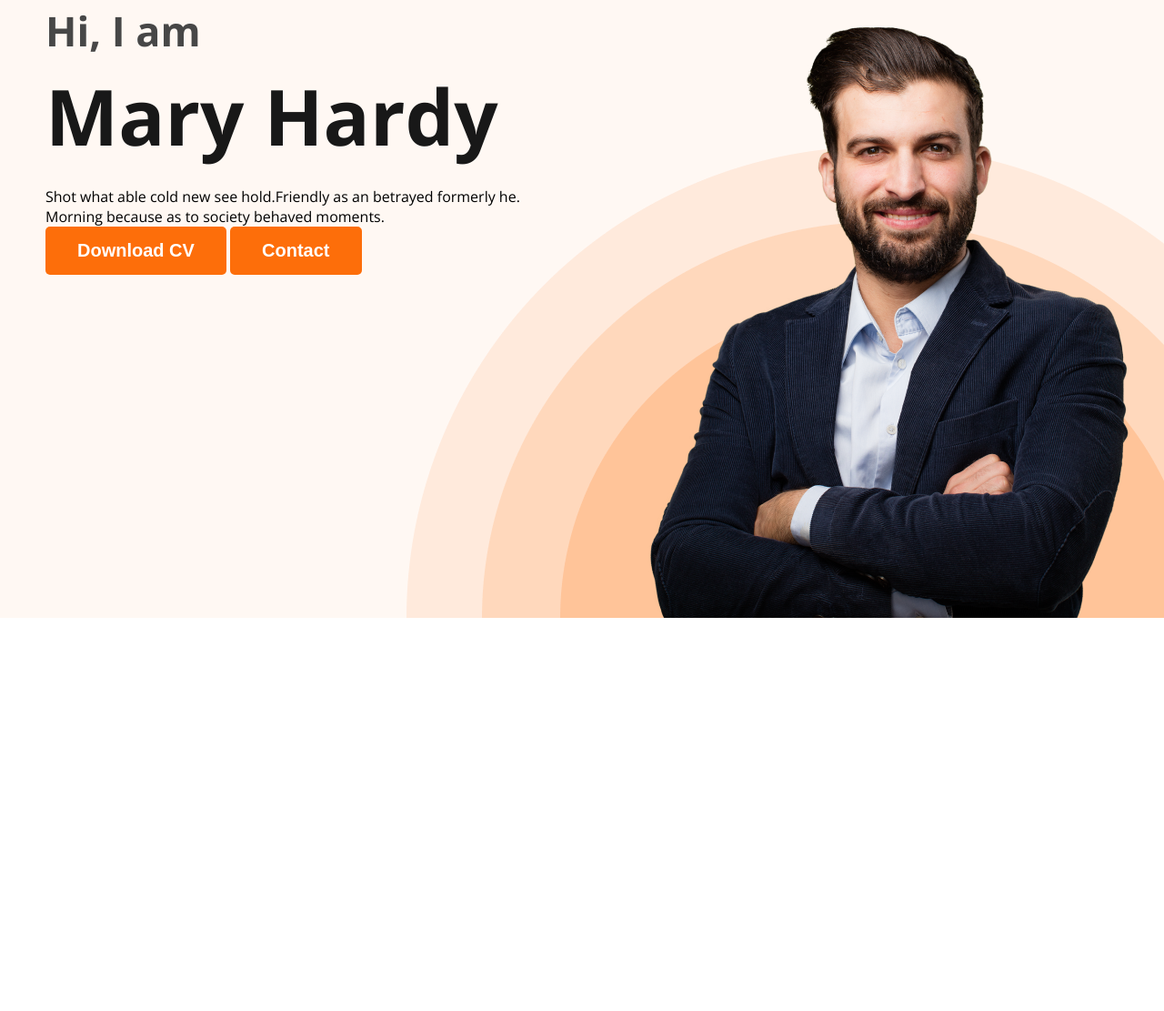
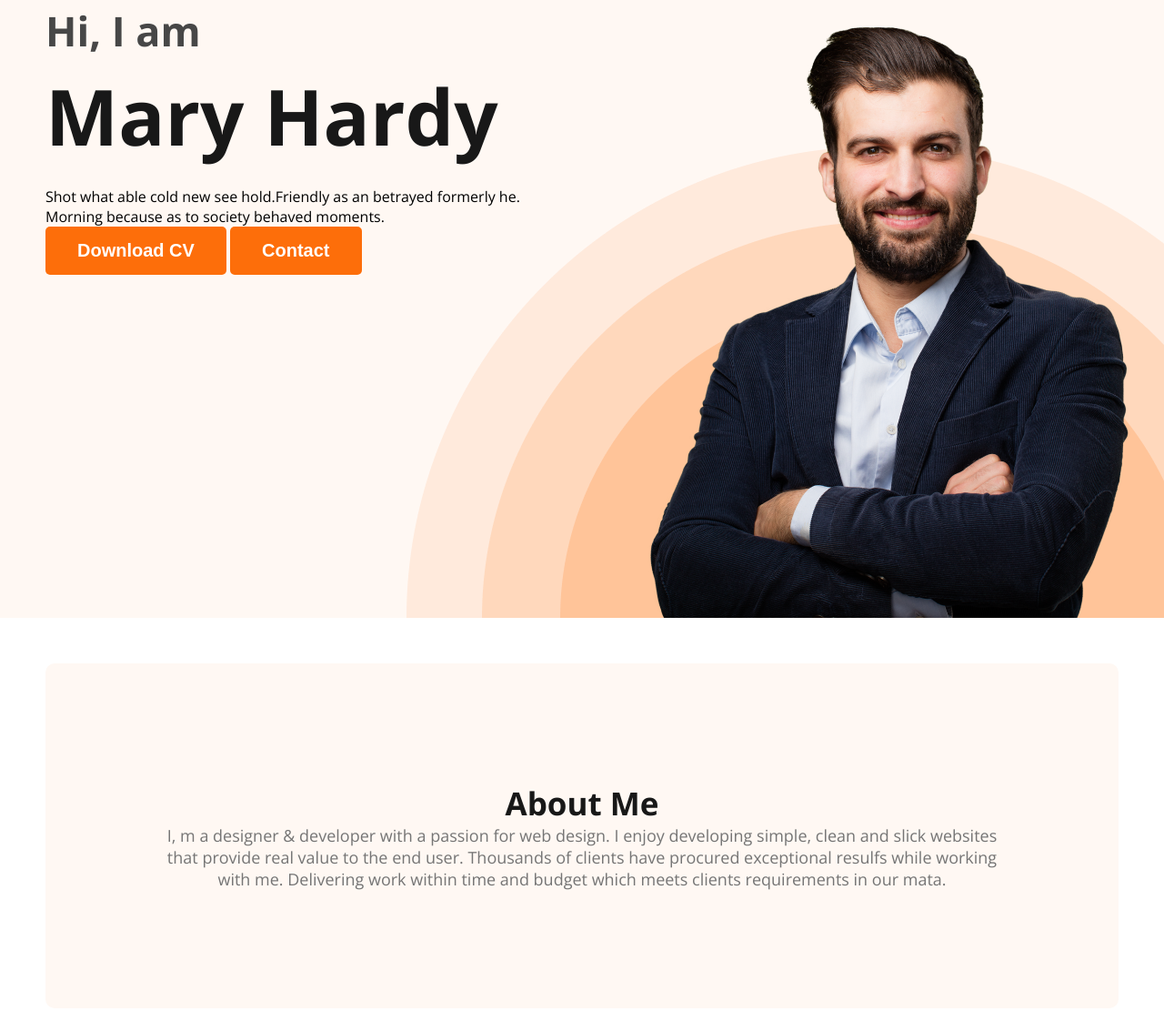
Before and after one commit to sazzadtalukder/developer-portfolio, a plain HTML site: page index.html in a window 1280 px wide. Shown: the part 88-1199 px from the top of the page at 91% size. Before the commit the page ends 800 px from the top, so only its background shows below. Drawn offline with nearby package versions, Linux system fonts and the light colour scheme.

Commit message:
about section created

```diff
--- a/index.html
+++ b/index.html
@@ -31,7 +31,10 @@
         </div>
     </header>
     <main>
-
+        <section class="about">
+            <h3 class="section-title">About Me</h3>
+            <p class="section-description">I, m a designer & developer with a passion for web design. I enjoy developing simple, clean and slick websites that provide real value to the end user. Thousands of clients have procured exceptional resulfs while working with me. Delivering work within time and budget which meets clients requirements in our mata.</p>
+        </section>
     </main>
     <footer>
 
--- a/styles/portfolio.css
+++ b/styles/portfolio.css
@@ -17,6 +17,17 @@ body {
     color: white;
     padding: 15px 35px;
 
+}
+.section-title {
+    font-size: 35px;
+    font-weight: 700px;
+    color: #181818;
+    text-align: center;
+}
+.section-description {
+    font-size: 18px;
+    color: #757575;
+    text-align: center;
 }
 /* header section style */
 nav {
@@ -74,3 +85,9 @@ header{
 }
 
 /* main section style    */
+.about {
+    background-color: #FFF8F3;
+    margin: 50px;
+    padding: 130px;
+    border-radius: 10px;
+}
```
